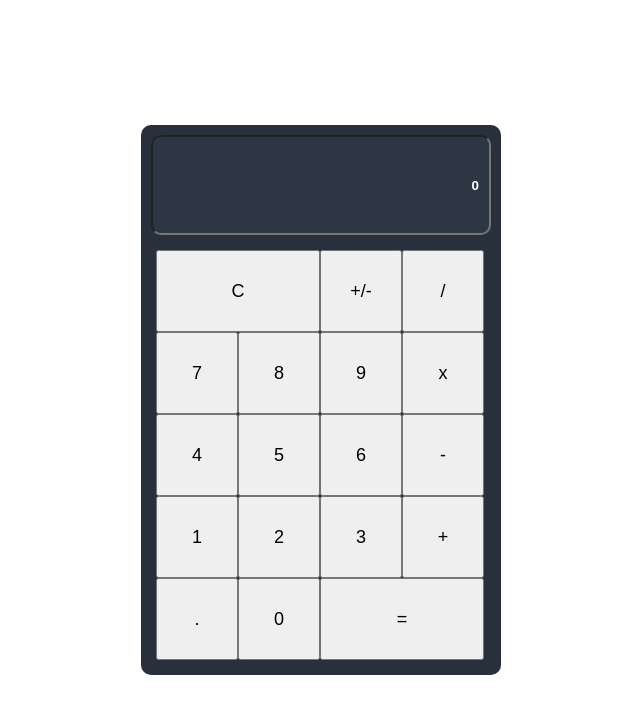
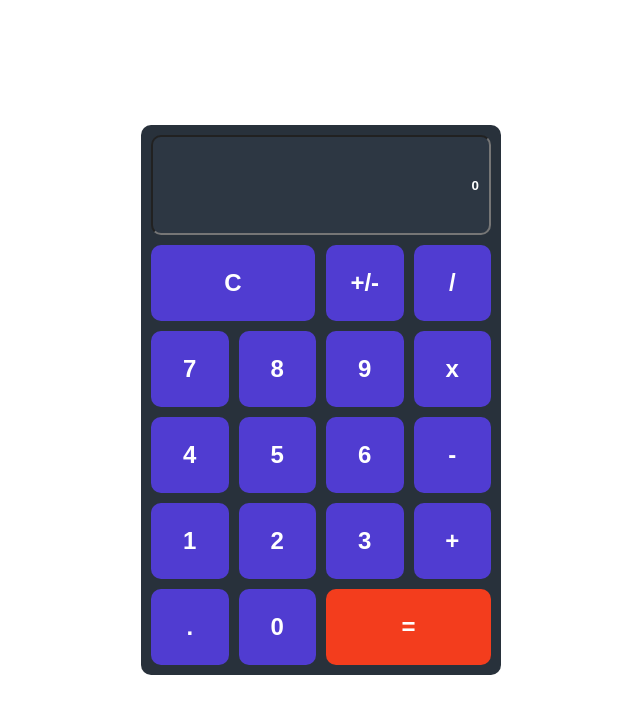
Before and after one commit to kalpesh-d/calculator-react, a React (Create React App) app: page / in a window 1280 px wide. Shown: the top 714 px of the page, without its empty margins (319-959 px from the left). Built offline with nearby package versions, Linux system fonts and the light colour scheme.

Commit message:
calculator style layout done

```diff
--- a/src/App.css
+++ b/src/App.css
@@ -1,5 +1,7 @@
+/* Imported Font  */
 @import url("https://fonts.googleapis.com/css2?family=Poppins:wght@400;500;700;900&display=swap");
 
+/* Body Section */
 body {
   font-family: "Poppins", sans-serif;
   font-size: 18px;
@@ -9,6 +11,7 @@ body {
   height: 100vh;
 }
 
+/* container section */
 .container {
   width: 340px;
   height: 530px;
@@ -17,29 +20,45 @@ body {
   background-color: #28313b;
 }
 
+/* button section */
 .buttons {
-  margin: 5px;
+  height: calc(100% - 110px);
+  display: grid;
+  grid-template-columns: repeat(4, 1fr);
+  grid-template-rows: repeat(5, 1fr);
+  grid-gap: 10px;
 }
 
 .button {
-  font-size: 18px;
-  height: 82px;
-  width: 82px;
+  border: none;
+  background-color: rgb(80, 60, 209);
+  font-size: 24px;
+  color: rgb(255, 255, 255);
+  font-weight: bold;
+  cursor: pointer;
+  border-radius: 10px;
+  outline: none;
 }
 
 .button[value="c"] {
+  grid-column: 1 / 3;
   width: 164px;
 }
 
 .button[value="="] {
-  width: 164px;
+  grid-column: 3 / 5;
+  background-color: rgb(243, 61, 29);
 }
 
-.equal {
-  height: 60px;
-  width: 240px;
+.button[value="="]:hover {
+  background-color: rgb(228, 39, 15);
 }
 
+button:hover {
+  background-color: rgb(61, 43, 184);
+}
+
+/* input section */
 input[type="text"] {
   height: 100px;
   width: 100%;
```
